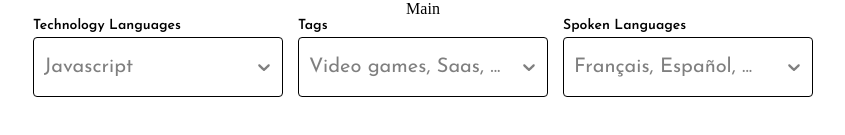
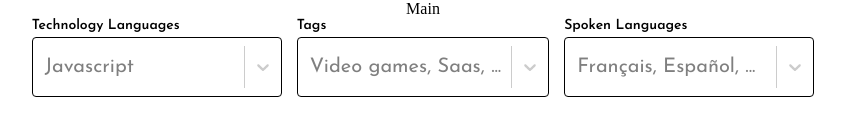
Before and after one commit to Adil-bh/Cas-Pratique, a React (Vite) app in the folder open-source-projects-search/: page / in a window 1280 px wide. Shown: the top 135 px of the page, without its empty margins (217-1062 px from the left). Built offline with nearby package versions, Linux system fonts and the light colour scheme.

Commit message:
♻️ F03 : INPUTSELECT > Use Select classNamePrefix to display Select styles.

```diff
--- a/open-source-projects-search/src/components/ui/InputSelect.tsx
+++ b/open-source-projects-search/src/components/ui/InputSelect.tsx
@@ -5,7 +5,8 @@
     return (
         <InputSelectStyled>
             <p>{label}</p>
-            <Select
+            <SelectStyled
+                classNamePrefix={'Select'}
                 options={optionValues}
                 placeholder={placeholder}
             />
@@ -19,34 +20,52 @@
         font-size: 14px;
         font-weight: 600;
     }
+`;
 
-    [class$="-control"] {
+const SelectStyled = styled(Select)`
+  .Select__control {
         min-width: 250px;
         height: 60px;
         border-color: #000;
     }
 
-    [class$="-ValueContainer2"] {
+    .Select__control--is-focused,
+    .Select__control--is-focused:hover {
+        border-color: #000;
+        box-shadow: none;
+        border-width: 2px;
+    }
+
+    .Select__value-container {
         padding-left: 10px;
     }
 
-    [class$="-indicatorSeparator"] {
+    .Select__indicatorSeparator {
         display: none;
     }
 
-    [class$="-placeholder"],
-    [class$="-menu"],
-    [class$="-singleValue"],
-    [class$="-Input2"] {
+    .Select__placeholder,
+    .Select__menu,
+    .Select__single-value,
+    .Select__input {
         font-family: "Josefin Sans", sans-serif;
         font-size: 20px;
     }
 
-    [class$="-placeholder"] {
+    .Select__placeholder,
+    .Select__value-indicator-container {
         color: rgba(0,0,0,.5);
     }
 
-    [class$="-indicatorContainer"] {
-        color: rgba(0,0,0,.5);
+    .Select__input-container,
+    .Select__placeholder {
+        outline: none;
+    }
+
+    .Select__menu {
+        top: 82%;
+        border-radius: 0 0 5px 5px;
+        box-shadow: none;
+        border: solid 2px #000;
     }
 `;
```
